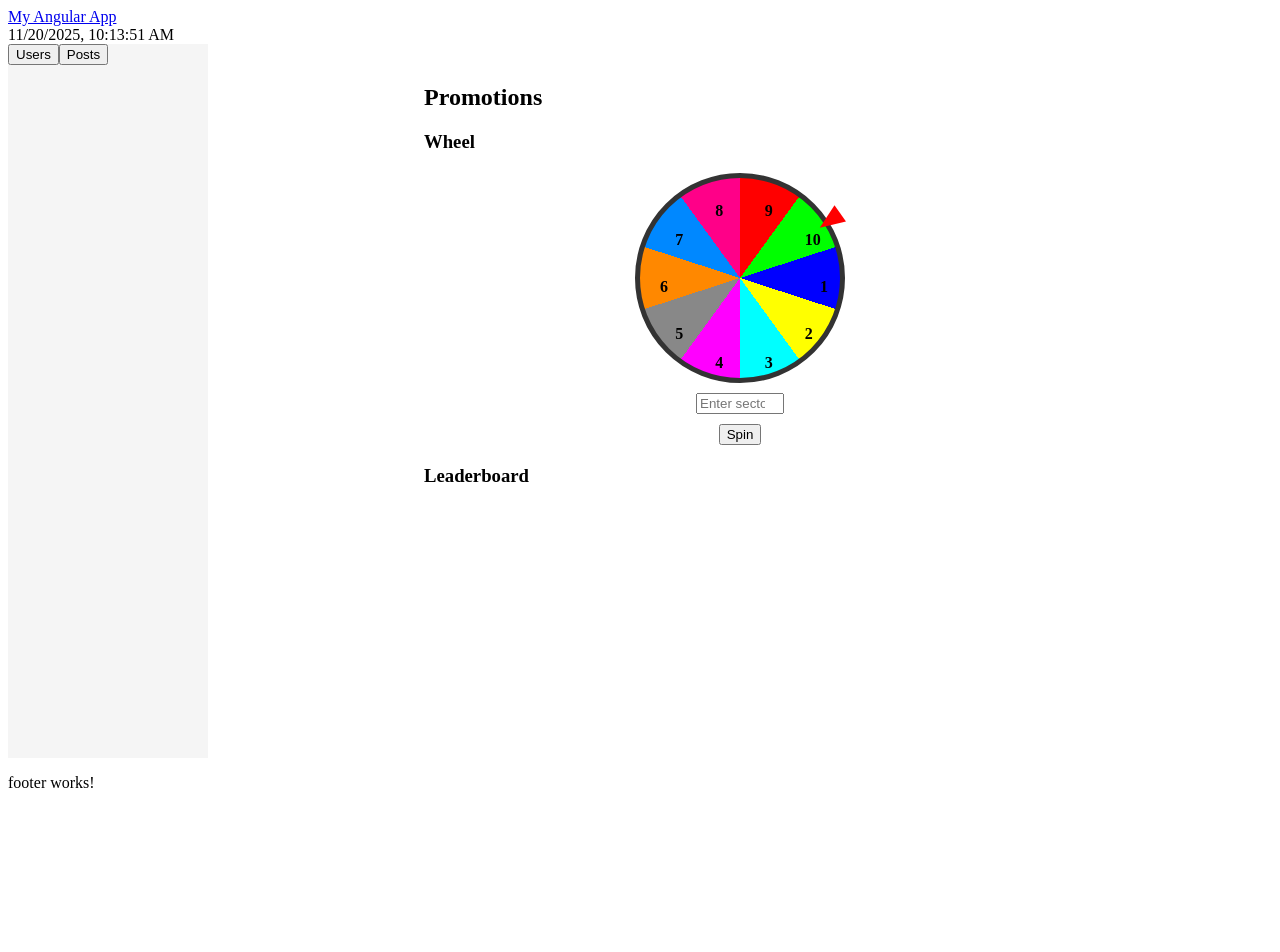
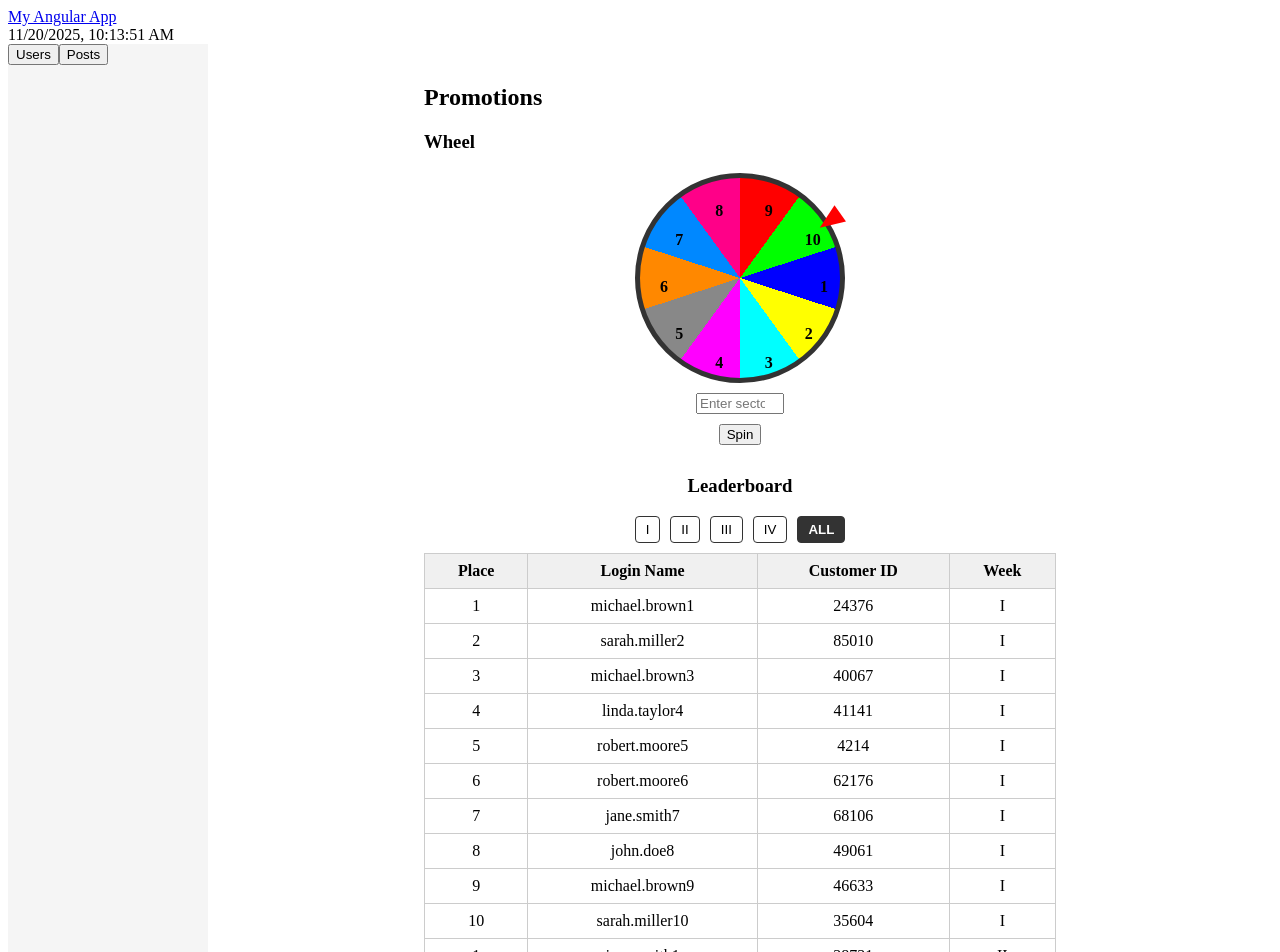
Before and after one commit to Oto48/Angular-Project, an Angular app: page /promotions in a window 1280 px wide. Shown: the top 952 px of the page. Before the commit the page ends 816 px from the top, so only its background shows below. Built offline with nearby package versions, Linux system fonts and the light colour scheme.

Commit message:
add promotion

```diff
--- a/src/app/pages/promotions/promotions.component.html
+++ b/src/app/pages/promotions/promotions.component.html
@@ -34,4 +34,39 @@
 
 <section class="leaderboard-section">
   <h3>Leaderboard</h3>
+
+  <div class="leaderboard-filters">
+    <button
+      *ngFor="let week of weeks"
+      [class.active]="activeFilter === week"
+      (click)="filterLeaderboard(week)"
+    >
+      {{ week }}
+    </button>
+    <button
+      [class.active]="activeFilter === 'ALL'"
+      (click)="filterLeaderboard('ALL')"
+    >
+      ALL
+    </button>
+  </div>
+
+  <table class="leaderboard-table">
+    <thead>
+      <tr>
+        <th>Place</th>
+        <th>Login Name</th>
+        <th>Customer ID</th>
+        <th>Week</th>
+      </tr>
+    </thead>
+    <tbody>
+      <tr *ngFor="let item of filteredLeaderboard">
+        <td>{{ item.place }}</td>
+        <td>{{ item.loginName }}</td>
+        <td>{{ item.customerId }}</td>
+        <td>{{ item.week }}</td>
+      </tr>
+    </tbody>
+  </table>
 </section>
--- a/src/app/pages/promotions/promotions.component.scss
+++ b/src/app/pages/promotions/promotions.component.scss
@@ -67,3 +67,50 @@
     margin-top: 5px;
   }
 }
+
+.leaderboard-section {
+  margin-top: 30px;
+  width: 100%;
+  text-align: center;
+
+  .leaderboard-filters {
+    margin-bottom: 10px;
+
+    button {
+      margin: 0 5px;
+      padding: 5px 10px;
+      border: 1px solid #333;
+      background-color: #fff;
+      cursor: pointer;
+      border-radius: 4px;
+      transition: 0.3s;
+
+      &.active {
+        background-color: #333;
+        color: #fff;
+        font-weight: bold;
+      }
+
+      &:hover {
+        background-color: #555;
+        color: #fff;
+      }
+    }
+  }
+
+  .leaderboard-table {
+    width: 100%;
+    border-collapse: collapse;
+    margin-top: 10px;
+
+    th,
+    td {
+      padding: 8px 12px;
+      border: 1px solid #ccc;
+    }
+
+    th {
+      background-color: #f0f0f0;
+    }
+  }
+}
--- a/src/app/pages/promotions/promotions.component.ts
+++ b/src/app/pages/promotions/promotions.component.ts
@@ -1,6 +1,8 @@
 import { Component } from '@angular/core';
 import { CommonModule } from '@angular/common';
 import { FormsModule } from '@angular/forms';
+
+type WeekType = 'I' | 'II' | 'III' | 'IV';
 
 @Component({
   selector: 'app-promotions',
@@ -19,6 +21,8 @@ export class PromotionsComponent {
     angle: i * 36,
   }));
 
+  // ===== WHEEL =====
+
   spinWheel() {
     this.errorMessage = '';
 
@@ -34,4 +38,59 @@ export class PromotionsComponent {
 
     this.wheelRotation = `rotate(${targetRotation}deg)`;
   }
+
+  // ===== LEADERBOARD =====
+
+  leaderboard: {
+    customerId: number;
+    loginName: string;
+    place: number;
+    week: WeekType;
+  }[] = [];
+
+  filteredLeaderboard = this.leaderboard;
+  activeFilter: WeekType | 'ALL' = 'ALL';
+
+  weeks: WeekType[] = ['I', 'II', 'III', 'IV'];
+
+  ngOnInit() {
+    this.generateLeaderboard();
+    this.filterLeaderboard('ALL');
+  }
+
+  generateLeaderboard() {
+    const names = [
+      'john.doe',
+      'jane.smith',
+      'michael.brown',
+      'emily.johnson',
+      'david.wilson',
+      'sarah.miller',
+      'robert.moore',
+      'linda.taylor',
+    ];
+
+    for (let week of this.weeks) {
+      for (let i = 1; i <= 10; i++) {
+        this.leaderboard.push({
+          customerId: Math.floor(Math.random() * 100000),
+          loginName: names[Math.floor(Math.random() * names.length)] + i,
+          place: i,
+          week: week,
+        });
+      }
+    }
+  }
+
+  filterLeaderboard(filter: WeekType | 'ALL') {
+    this.activeFilter = filter;
+
+    if (filter === 'ALL') {
+      this.filteredLeaderboard = this.leaderboard;
+    } else {
+      this.filteredLeaderboard = this.leaderboard.filter(
+        (item) => item.week === filter
+      );
+    }
+  }
 }
```
